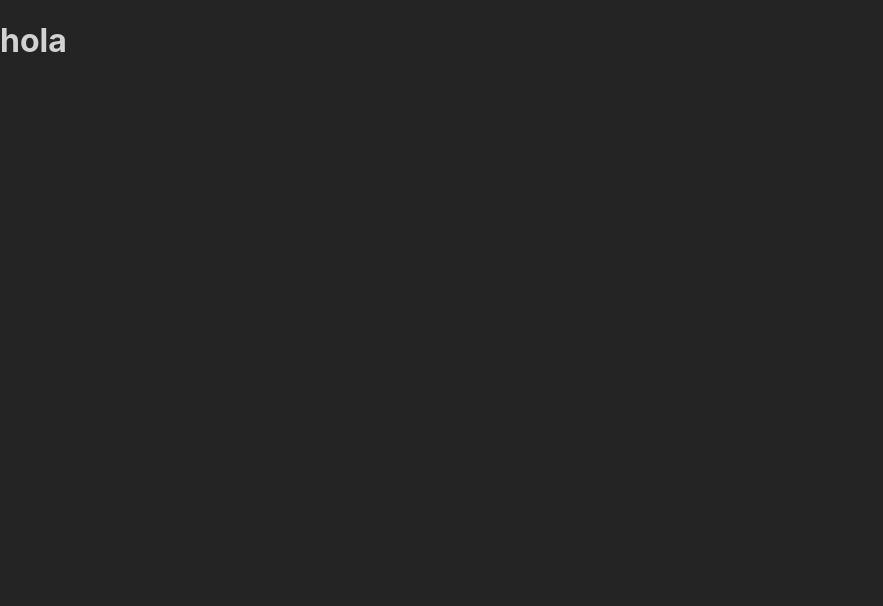
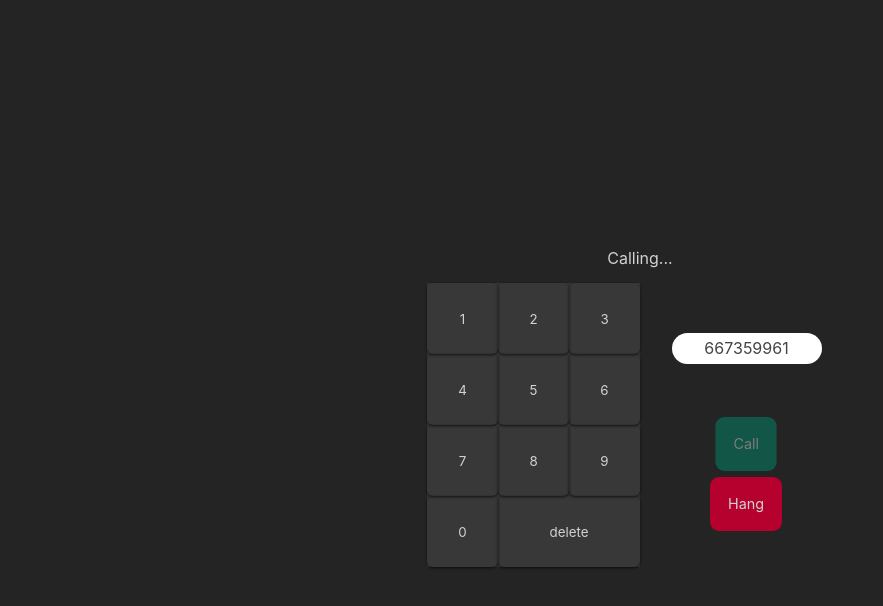
Before and after one commit to Champurias/202209-w4ch3-david-cuartas, a React (Create React App) app: page / in a window 1280 px wide. Shown: the top 606 px of the page, without its empty margins (0-883 px from the left). Built offline with nearby package versions, Linux system fonts and the light colour scheme.

Commit message:
Add mockup structure

```diff
--- a/public/index.html
+++ b/public/index.html
@@ -5,7 +5,7 @@
   <meta charset="UTF-8" />
   <link rel="icon" href="%PUBLIC_URL%/favicon.ico" />
   <meta name="viewport" content="width=device-width, initial-scale=1.0" />
-  <link rel="shortcut icon" href="./favicon.ico" type="image/x-icon" />
+
   <title>Phone call</title>
 </head>
 
--- a/src/App.tsx
+++ b/src/App.tsx
@@ -1,6 +1,59 @@
 import "./App.css";
 import React from "react";
-function App() {
-  return <h1>hola</h1>;
-}
+const App = (): JSX.Element => {
+  return (
+    <div className="container">
+      <span className="message">Calling...</span>
+      <main className="phone">
+        <div className="keyboard-container">
+          <ol className="keyboard">
+            <li>
+              <button className="key">1</button>
+            </li>
+            <li>
+              <button className="key">2</button>
+            </li>
+            <li>
+              <button className="key">3</button>
+            </li>
+            <li>
+              <button className="key">4</button>
+            </li>
+            <li>
+              <button className="key">5</button>
+            </li>
+            <li>
+              <button className="key">6</button>
+            </li>
+            <li>
+              <button className="key">7</button>
+            </li>
+            <li>
+              <button className="key">8</button>
+            </li>
+            <li>
+              <button className="key">9</button>
+            </li>
+            <li>
+              <button className="key">0</button>
+            </li>
+            <li>
+              <button className="key big">delete</button>
+            </li>
+          </ol>
+        </div>
+        <div className="actions">
+          <span className="number">667359961</span>
+          <a href="notequejeseslint" className="call">
+            Call
+          </a>
+          <a href="notequejeseslint" className="hang active">
+            Hang
+          </a>
+        </div>
+      </main>
+    </div>
+  );
+};
+
 export default App;
```
